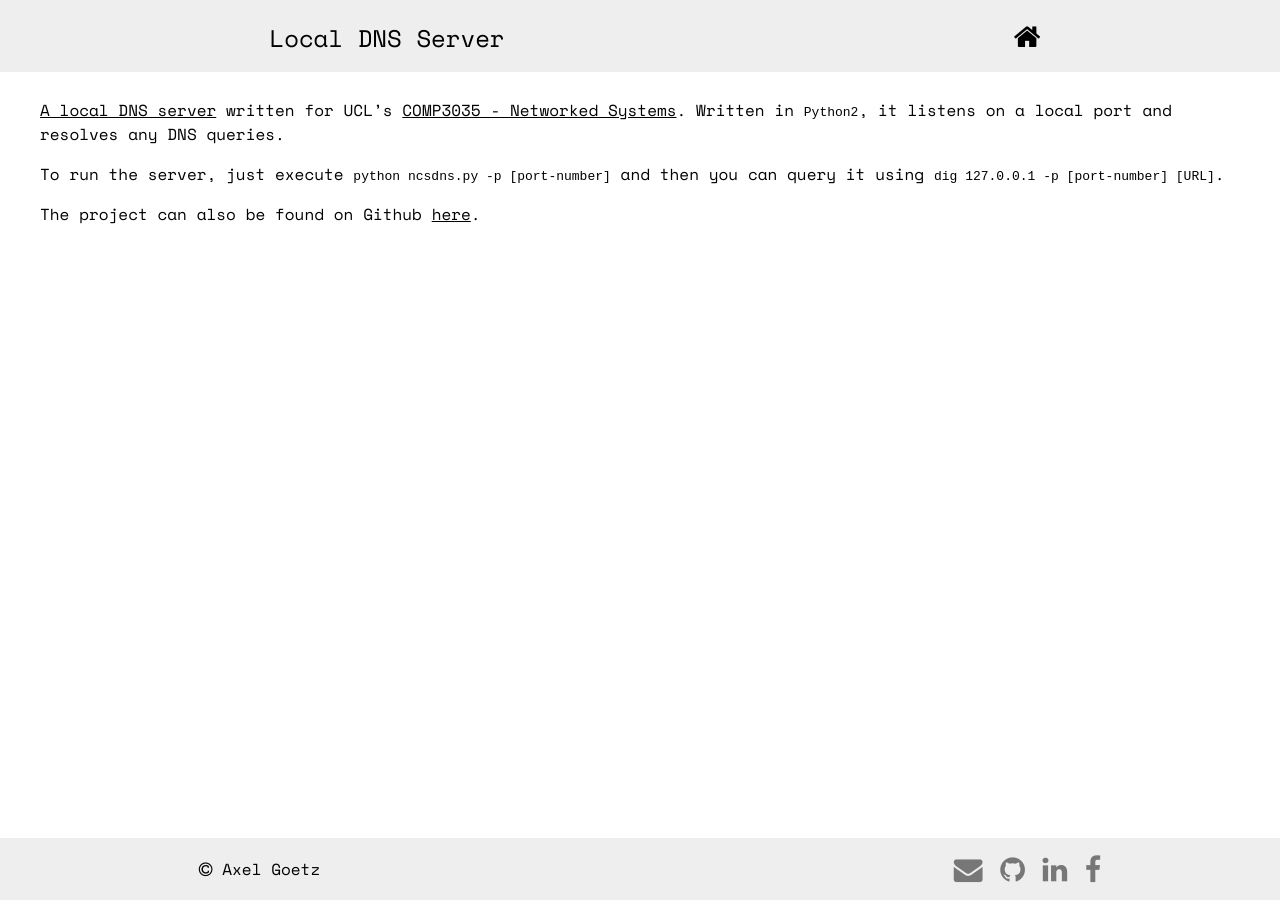
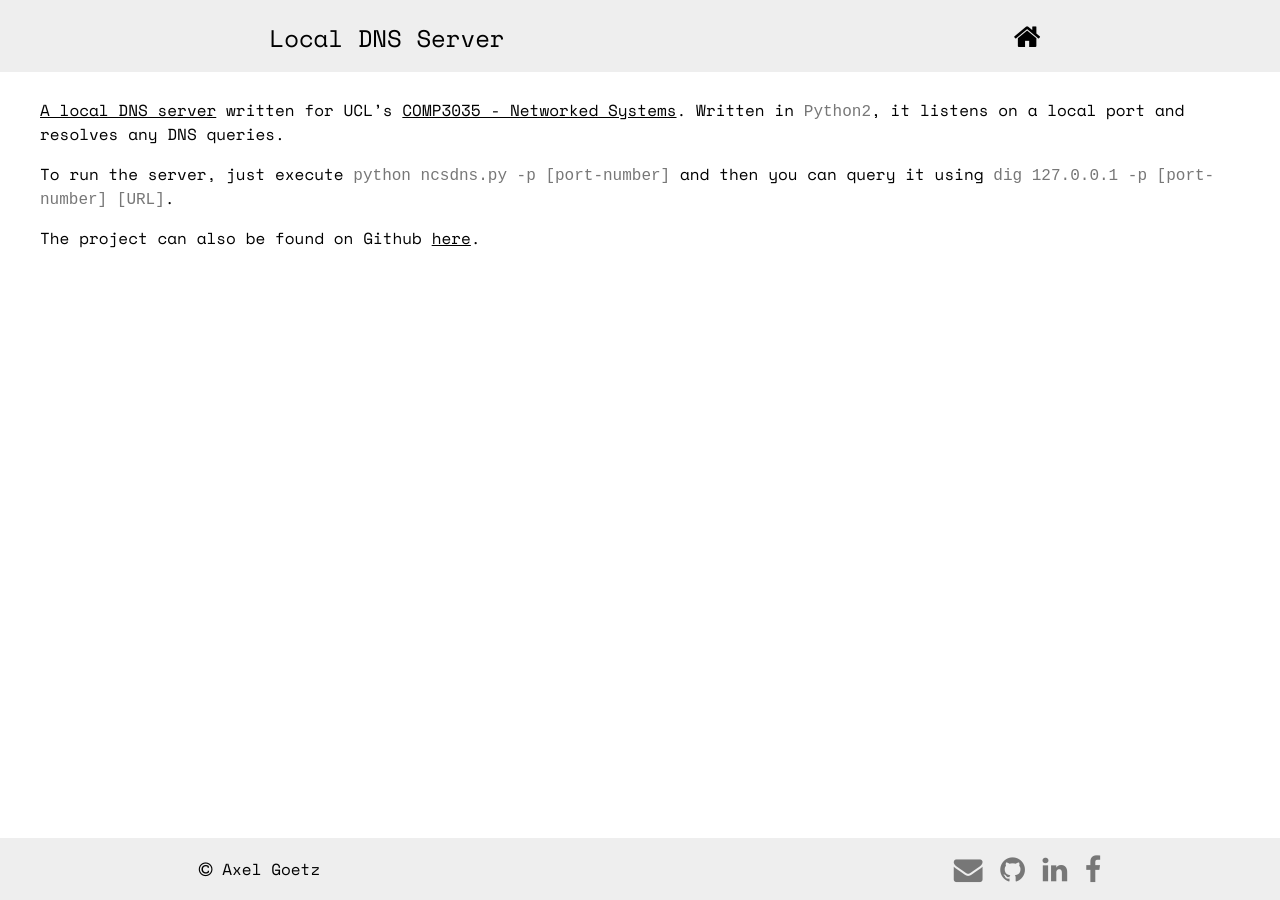
Before and after one commit to AxelGoetz/axelgoetz.github.io, a Jekyll site: the page built from _projects/local-dns-server.md, in a window 1280 px wide. Built offline with Jekyll 4.4.1, drawn with Linux system fonts in a browser that asks for light colours.

Commit message:
Update code formatting

```diff
--- a/assets/css/main.css
+++ b/assets/css/main.css
@@ -28,6 +28,11 @@ a:active {
 
 a:hover {
   font-weight: bold;
+}
+
+code {
+  font-size: 16px;
+  color: #777;
 }
 
 /* Header */
```
